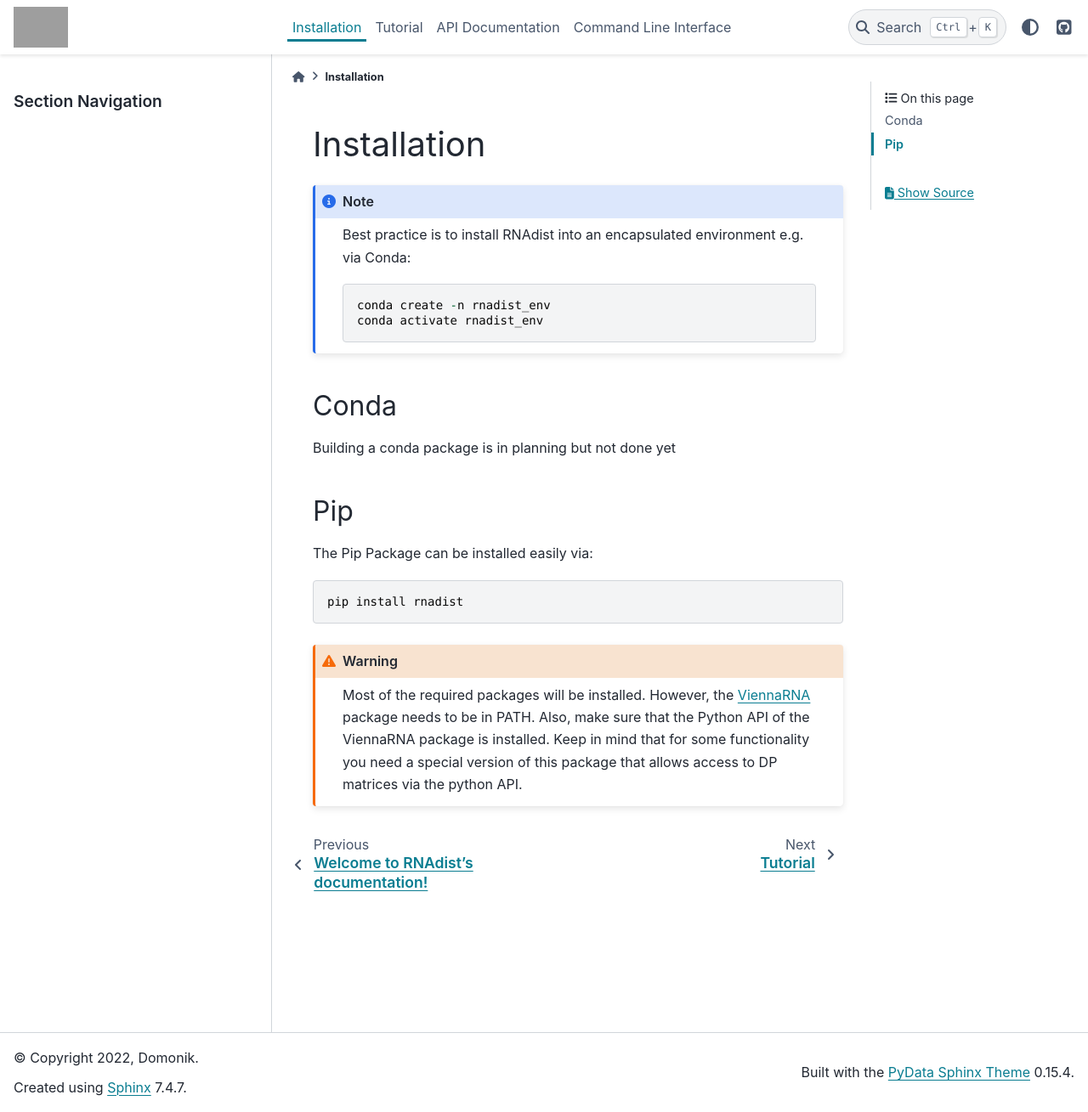
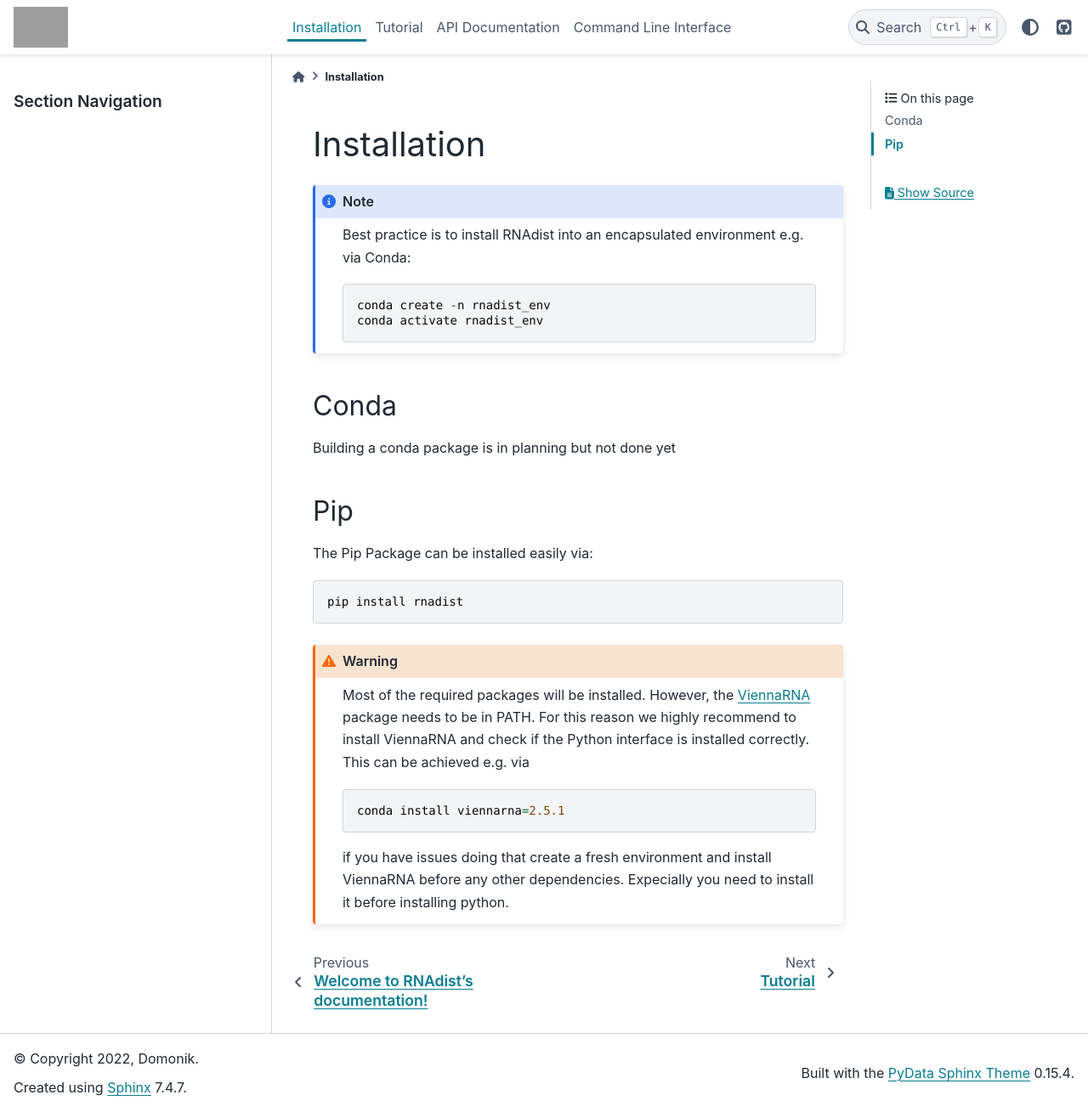
Before and after one commit to domonik/RNAdist, a Sphinx documentation site: the page built from docs/source/installation.rst, in a window 1280 px wide and 1309 px high. Shown: the whole window at 85% size. Built offline with Sphinx 7.4.7 and the PyData theme 0.15.4, drawn with Linux system fonts in a browser that asks for light colours; the version number could not be read and is left out; grey boxes are pictures that could not be loaded.

Commit message:
fixed documentation

```diff
--- a/docs/source/conf.py
+++ b/docs/source/conf.py
@@ -14,7 +14,10 @@ import os
 import sys
 # sys.path.insert(0, os.path.abspath('.'))
 __RNADISTPATH__ = os.path.abspath("../../")
+CP_PATH = os.path.join(__RNADISTPATH__, "CPExpectedDistance")
+assert os.path.exists(CP_PATH)
 sys.path.insert(1, __RNADISTPATH__)
+sys.path.append(CP_PATH)
 from RNAdist import _version
 
 # -- Project information -----------------------------------------------------
--- a/docs/source/installation.rst
+++ b/docs/source/installation.rst
@@ -26,8 +26,16 @@ The Pip Package can be installed easily via:
 
 .. warning::
 
-    Most of the required packages will be installed. However, the ViennaRNA_ package needs to be in PATH. Also, make sure that the Python API of the
-    ViennaRNA package is installed. Keep in mind that for some functionality you need a special version of this package that allows access to
-    DP matrices via the python API.
+    Most of the required packages will be installed. However, the ViennaRNA_ package needs to be in PATH.
+    For this reason we highly recommend to install ViennaRNA and check if the Python interface is installed correctly.
+    This can be achieved e.g. via
+
+    .. code-block::
+
+        conda install viennarna=2.5.1
+
+    if you have issues doing that create a fresh environment and install ViennaRNA before any other dependencies.
+    Expecially you need to install it before installing python.
+
 
     .. _ViennaRNA: https://www.tbi.univie.ac.at/RNA/
```
Also changed, not shown: 1 other file.
